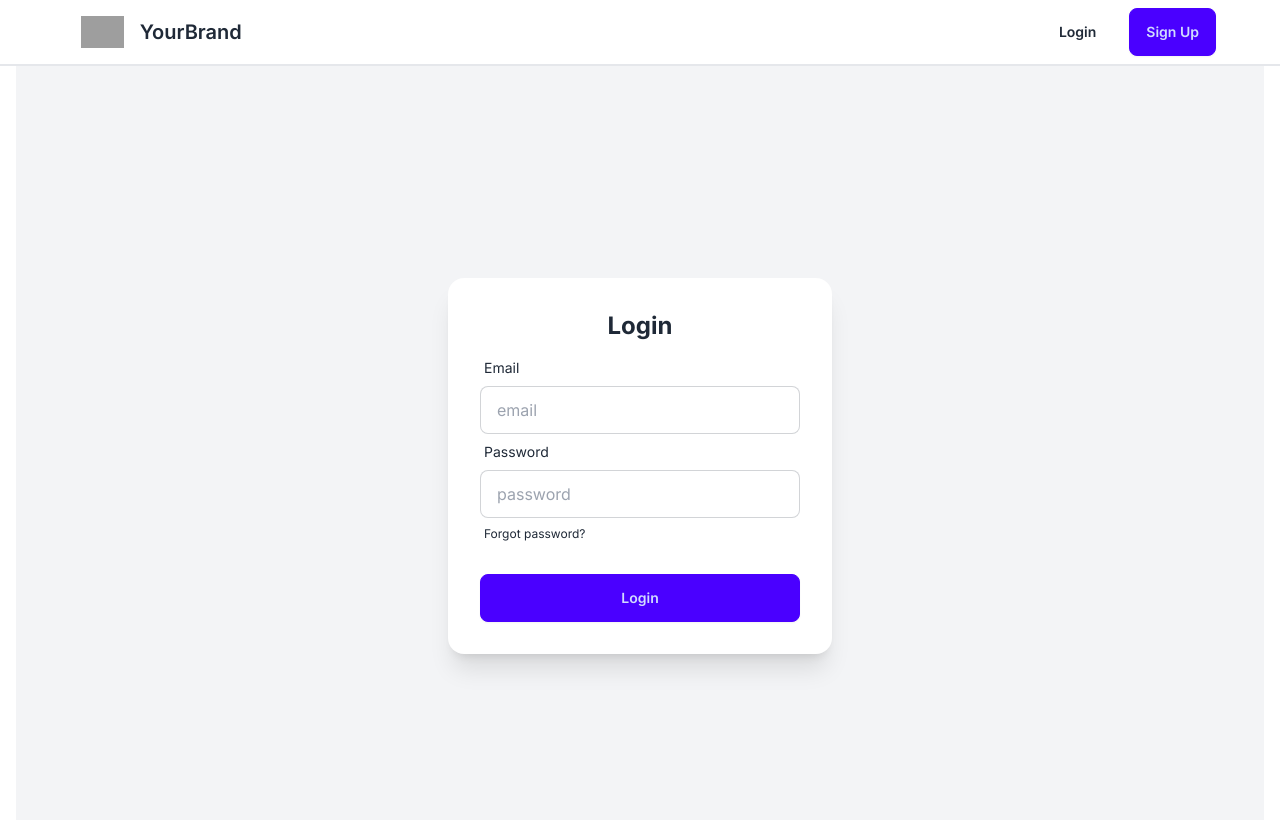
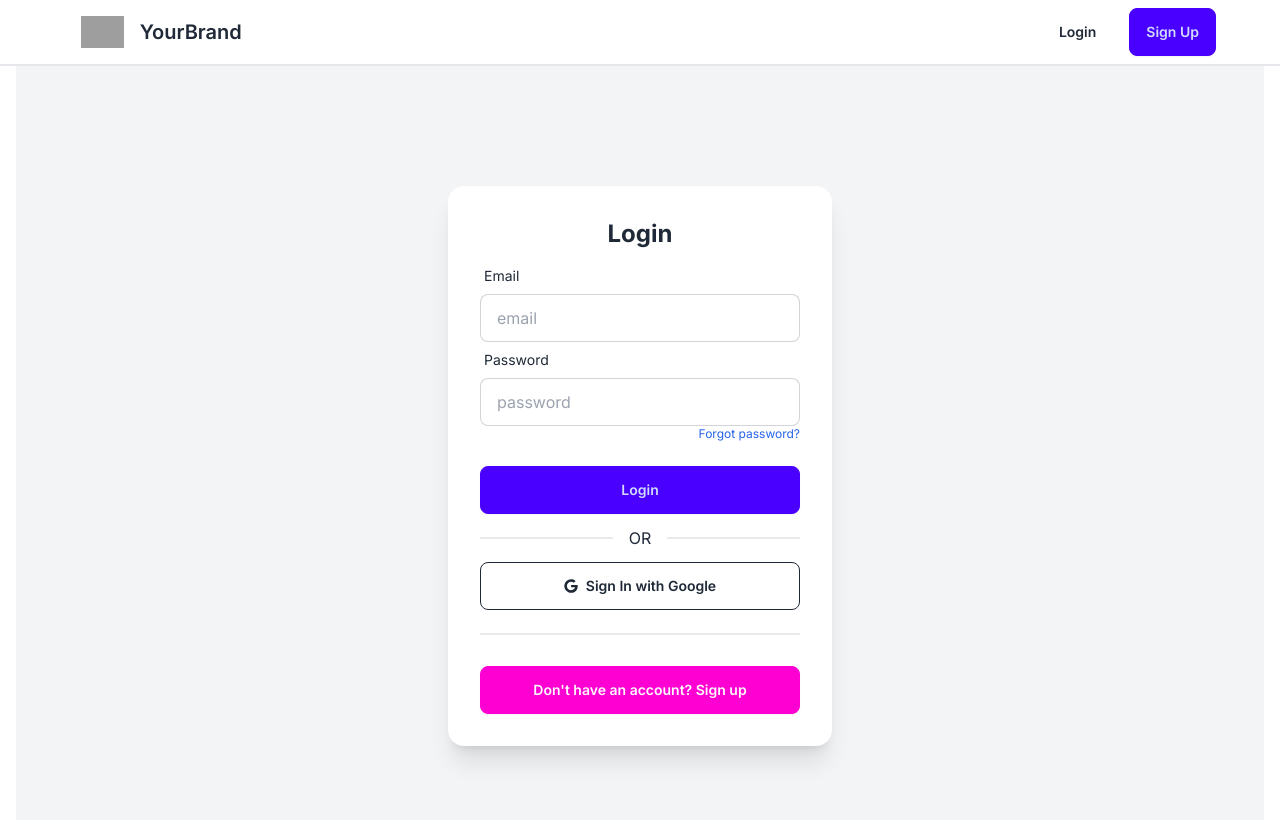
Before and after one commit to danspelt/ecocartboutique, a Next.js app: page /login in a window 1280 px wide. Shown: the top 820 px of the page. Built offline with nearby package versions, Linux system fonts and the light colour scheme; no server answers; grey boxes are pictures that could not be loaded.

Commit message:
Add Google sign-in and forgot password link

```diff
--- a/app/(front)/login/page.jsx
+++ b/app/(front)/login/page.jsx
@@ -1,15 +1,17 @@
-"use client"
+"use client";
 import React, { useState } from 'react';
 import userService from '@/lib/services/userServices';
+import Link from 'next/link';
+import { FaGoogle } from 'react-icons/fa'; // Importing Google icon
+
 const LoginPage = () => {
   const [email, setEmail] = useState('');
   const [password, setPassword] = useState('');
 
   const handleSubmit = (event) => {
     event.preventDefault();
-    // Handle login submission logic here (e.g., send data to the backend)
     console.log('Email:', email, 'Password:', password);
-    userService.login(email, password)
+    userService.login(email, password);
   };
 
   return (
@@ -41,14 +43,25 @@ const LoginPage = () => {
                 value={password}
                 onChange={(e) => setPassword(e.target.value)}
               />
-              <label className="label">
-                <a href="#" className="label-text-alt link link-hover">
+              <Link href="/forgot-password" className="text-xs text-right text-blue-600">
                   Forgot password?
-                </a>
-              </label>
+              </Link>
             </div>
             <div className="form-control mt-6">
               <button className="btn btn-primary">Login</button>
+            </div>
+            <div className="divider">OR</div> {/* Divider */}
+            <div className="form-control">
+              <button className="btn btn-outline flex justify-center items-center gap-2">
+                <FaGoogle /> {/* Google Icon */}
+                Sign In with Google
+              </button>
+            </div>
+            <div className="divider"></div> {/* Divider */}
+              <div className="form-control mt-6">
+              <Link href="/signup" className="btn btn-secondary">
+                Don't have an account? Sign up
+              </Link>
             </div>
           </form>
         </div>
```
